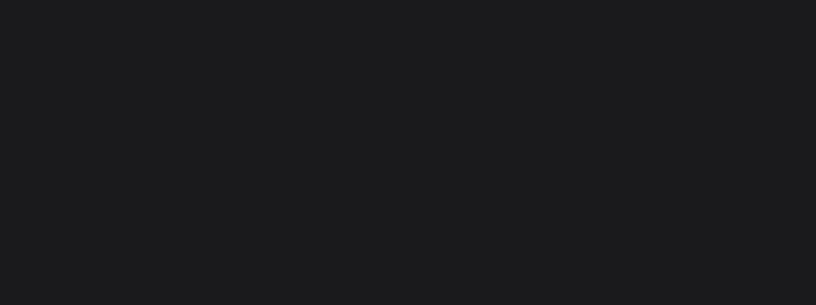
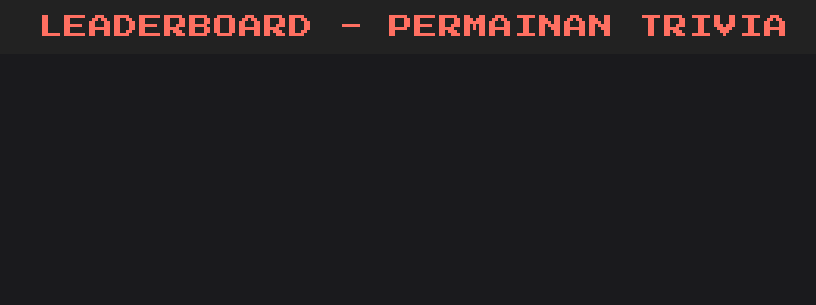
Before and after one commit to Yoedka/game, a plain HTML site: page leadboard.html in a window 1280 px wide. Shown: the top 305 px of the page, without its empty margins (236-1052 px from the left). Drawn offline with Linux system fonts and the light colour scheme.

Commit message:
Update leadboard.html

```diff
--- a/leadboard.html
+++ b/leadboard.html
@@ -19,15 +19,19 @@
             align-items: center;
         }
 
-        header {
-            background-color: #222;
-            padding: 15px;
+          header {
+            position: fixed;
+            top: 0;
+            left: 0;
+            width: 100%;
+            background: #222;
             text-align: center;
-            width: 100%;
+            padding: 15px 10px;
             font-size: 1.5rem;
             color: #FF6F61;
             text-transform: uppercase;
             letter-spacing: 1px;
+            z-index: 1000;
         }
 
         footer {
```
